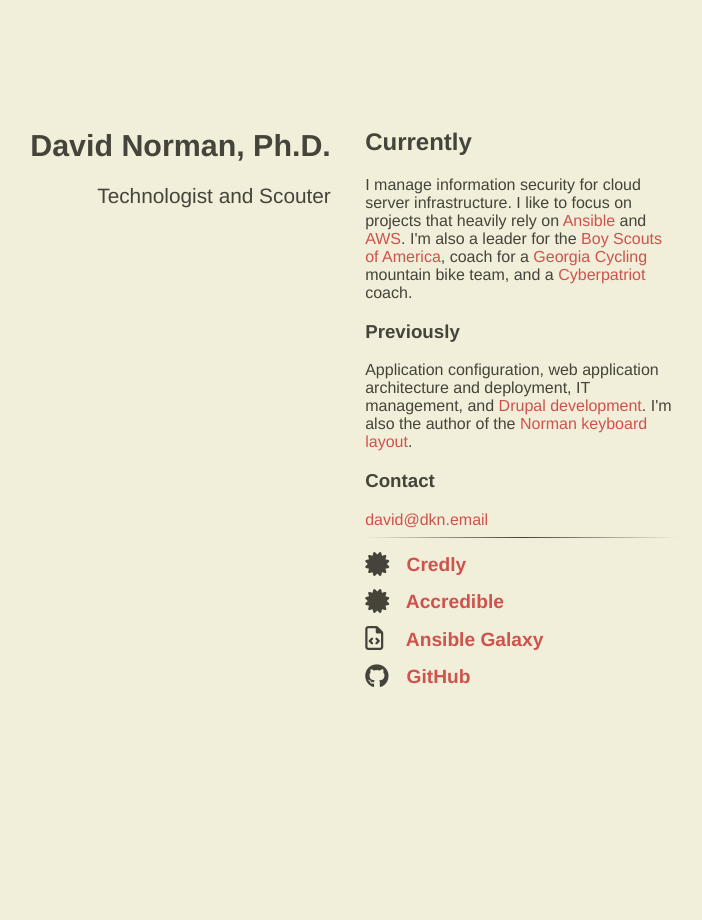
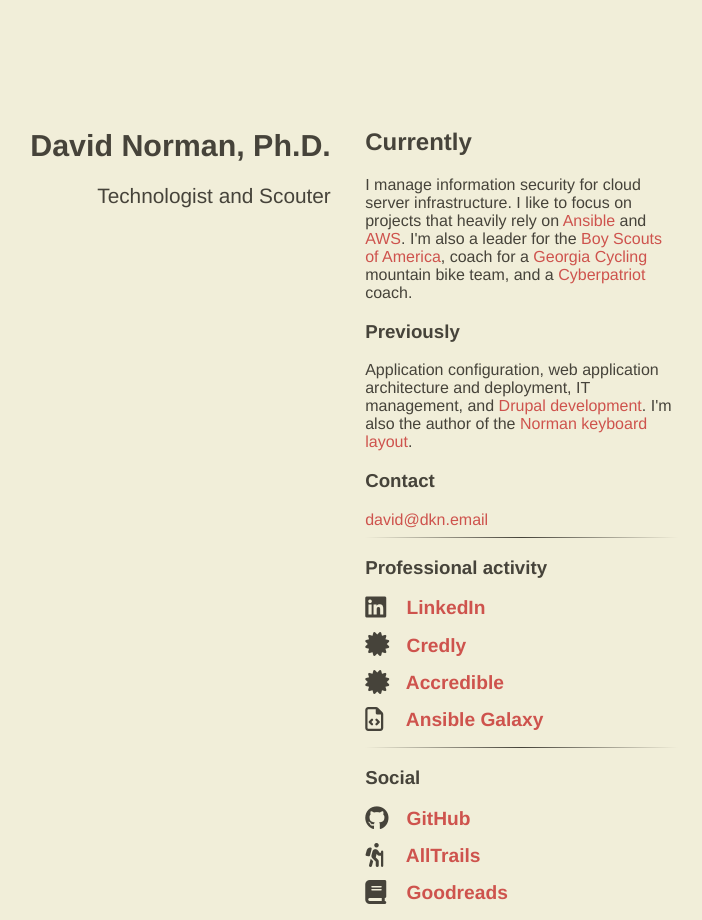
Before and after one commit to deekayen/dkn.github.io, a Jekyll site: the page built from index.html, in a window 1280 px wide. Shown: the whole page, without its empty margins (302-1004 px from the left). Built offline with Jekyll 4.4.1, drawn with Linux system fonts in a browser that asks for light colours; nearby versions of some CDN libraries.

Commit message:
Re-add some professional info.

```diff
--- a/_includes/content.html
+++ b/_includes/content.html
@@ -13,13 +13,13 @@
 
 <hr />
 
-<!--h3>Professional activity</h3-->
+<h3>Professional activity</h3>
 
 <ul class="fa-ul main-list">
-  <!--li class="main-list-item">
+  <li class="main-list-item">
     <span class="fa-brands fa-linkedin fa-lg main-list-item-icon"></span>
     <a href="https://www.linkedin.com/in/deekayen/">LinkedIn</a>
-  </li-->
+  </li>
   <li class="main-list-item">
     <span class="fa-solid fa-certificate fa-lg main-list-item-icon"></span>
     <a href="https://www.credly.com/users/deekayen">Credly</a>
@@ -32,19 +32,23 @@
     <span class="fa-regular fa-file-code fa-lg main-list-item-icon"></span>
     <a href="https://galaxy.ansible.com/deekayen">Ansible Galaxy</a>
   </li>
-<!--/ul>
+</ul>
 
 <hr />
 
 <h3>Social</h3>
 
-<ul class="fa-ul main-list"-->
+<ul class="fa-ul main-list">
   <li class="main-list-item">
     <span class="fa-brands fa-github fa-lg main-list-item-icon"></span>
     <a href="https://github.com/deekayen">GitHub</a>
   </li>
-  <!--li class="main-list-item">
+  <li class="main-list-item">
     <span class="fa-solid fa-person-hiking fa-lg main-list-item-icon"></span>
     <a href="https://www.alltrails.com/">AllTrails</a>
-  </li-->
+  </li>
+  <li class="main-list-item">
+    <span class="fa-solid fa-book fa-lg main-list-item-icon"></span>
+    <a href="https://www.goodreads.com/deekayen">Goodreads</a>
+  </li>
 </ul>
```
